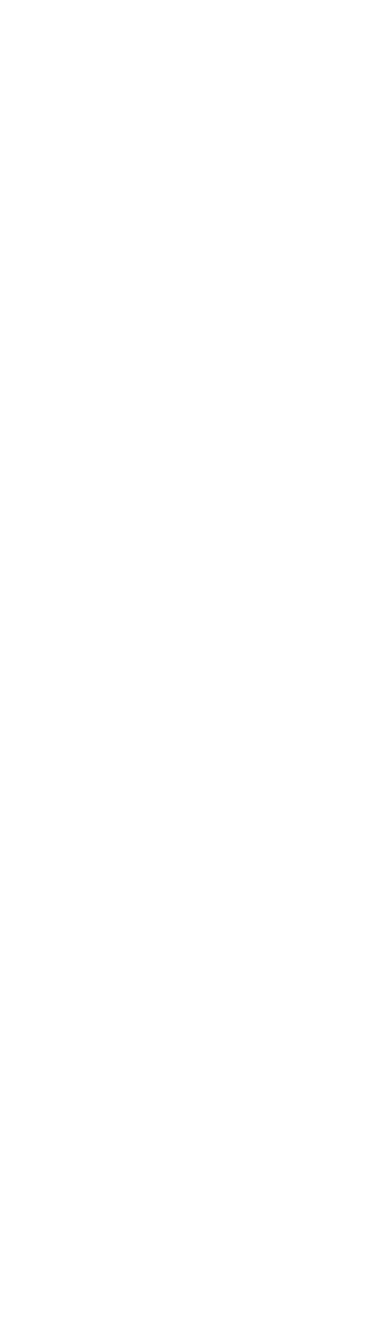
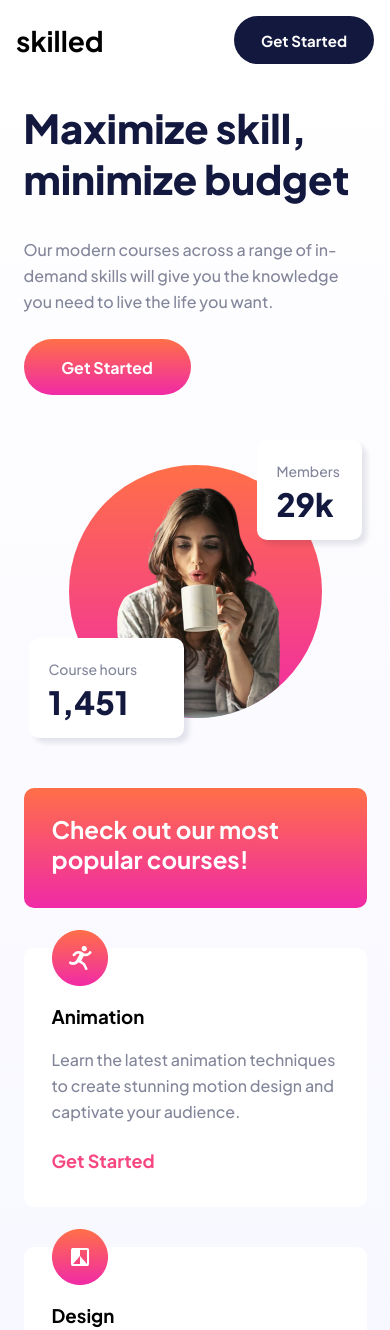
Before and after one commit to athenaa-02/skilled, a plain HTML site: page index.html in a window 390 px wide. Shown: the top 1330 px of the page. Before the commit the page ends 844 px from the top, so only its background shows below. Drawn offline with Linux system fonts and the light colour scheme.

Commit message:
done mobile version

```diff
--- a/index.html
+++ b/index.html
@@ -3,9 +3,82 @@
 <head>
     <meta charset="UTF-8">
     <meta name="viewport" content="width=device-width, initial-scale=1.0">
+    <link rel="stylesheet" href="style.css">
     <title>Document</title>
 </head>
 <body>
+    <!-- header -->
+    <header>
+        <p>skilled</p>
+        <button class="start upper">Get Started</button>
+    </header>
+<main>
+    <!-- photo and article should be in display flex box  -->
+<section class="first_text_image">
+    <!-- text -->
+<div class="text">
+    <h1>Maximize skill, minimize budget</h1>
+    <article class="course_general">Our modern courses across a range of in-demand skills will give you the knowledge you need to live the life you want.</article>
+    <button class="background_gradient">Get Started</button>
+</div>
+   <!-- image -->
+        <aside class="background_of_img">
+        <img src="images/image-removebg-preview(509)@2x.png" alt="girl with coffee">
+        <div class="white_box bigger">1,451<span>Course hours</span></div>
+        <div class="white_box smaller">29k<span>Members</span></div>
+        </aside>
+
+</section>
+
+   <!-- white box asides -->
+<section class="grid_boxes">
+
+    <aside class="boxes red">
+       <h2>Check out our most popular courses!</h2>
+    </aside>
+
+    <aside class="boxes animation">
+       <img src="images/Group 8.png" alt="">
+       <h3>Animation</h3>
+       <article class="box_article">Learn the latest animation techniques to create stunning motion design and captivate your audience.</article>
+       <a href="#">Get Started</a>
+    </aside>
+
+    <aside class="boxes design">
+        <img src="images/Group 16.png" alt="">
+        <h3>Design</h3>
+        <article class="box_article">Create beautiful, usable interfaces to help shape the future of how the web looks.</article>
+        <a href="#">Get Started</a>
+    </aside>
+
+    <aside class="boxes Photography">
+        <img src="images/Group 17.png" alt="">
+        <h3>Photography</h3>
+        <article class="box_article">Explore critical fundamentals like lighting, composition, and focus to capture exceptional photos.</article>
+        <a href="#">Get Started</a>
+    </aside>
+
+    <aside class="boxes Crypto">
+        <img src="images/Group 6.png" alt="">
+        <h3>Crypto</h3>
+        <article class="box_article">All you need to know to get started investing in crypto. Go from beginner to advanced with this 54 hour course.</article>
+        <a href="#">Get Started</a>
+    </aside>
+
+    <aside class="boxes Business">
+        <img src="images/Group 18.png" alt="">
+        <h3>Business</h3>
+        <article class="box_article">A step-by-step playbook to help you start, scale, and sustain your business without outside investment.</article>
+        <a href="#">Get Started</a>
+    </aside>
+
+</section>
+</main>
+<!-- last elements in footer -->
+<footer>
+    <p class="skilled">skilled</p>
+    <button class="start bottom">Get Started</button>
+</footer>
 
 </body>
 </html>
--- a/style.css
+++ b/style.css
@@ -0,0 +1,205 @@
+@import url('https://fonts.googleapis.com/css2?family=Plus+Jakarta+Sans:ital,wght@0,200..800;1,200..800&display=swap');
+
+:root{
+    --btn_and_text_Black:#13183F;
+    --article_color:#83869A;
+    --link_color: #F74780;
+    --btnActive:#666CA3;
+    --greyClr:#83869A;
+    --btn_and_text_Black_op:#13183f1a;
+}
+
+body{
+    margin: 0;
+    padding: 0;
+    background: linear-gradient(white, #F0F1FF );
+}
+
+*{
+    box-sizing: border-box;
+    font-family: "Plus Jakarta Sans", sans-serif;
+}
+
+/*header part*/
+header{
+    height: 48px;
+    display: flex;
+    justify-content: space-between;
+    margin: 16px 16px 38px;
+    align-items: center;
+}
+
+p{
+    font-size: 28px;
+    font-weight: 700;
+}
+
+button{
+    border: none;
+    color: white;
+    font-weight: 700;
+    cursor: pointer;
+    border-radius: 30px;
+    transition: all 0.1s;
+}
+button.start {
+    background-color: var(--btn_and_text_Black);
+    width: 140px;
+    height: 48px;
+    font-size: 15px;
+}
+
+button.start:active{
+    background-color: var(--btnActive);
+}
+
+/* section first (text and image) */
+main{
+    display: flex;
+    flex-direction: column;
+    align-items: center;
+}
+section.first_text_image{
+    width: 343px;
+    display: flex;
+    flex-direction: column;
+    width: 100%;
+    align-items: center;
+}
+/* text */
+div.text{
+    width:343px;
+}
+
+h1{
+    font-size: 40px;
+    color: var(--btn_and_text_Black);
+    font-weight: 800;
+    margin-top: 0;
+}
+article{
+    color: var(--article_color);
+    font-weight: 500;
+    line-height: 26px;
+}
+button.background_gradient{
+    color: white;
+    font-weight: 700;
+    width:167px;
+    margin-top: 24px;
+    margin-bottom: 70px;
+    align-self: flex-start;
+    height: 56px;
+    font-size: 16px;
+    background: linear-gradient(#FF6F48 , #F02AA6 );
+}
+/* image */
+aside.background_of_img{
+    background: linear-gradient(#FF6F48 , #F02AA6 );
+    width: 253px;
+    height: 253px;
+    border-radius: 50%;
+    position: relative;
+}
+aside.background_of_img img{
+    position: absolute;
+    z-index: 2;
+    width: 238px;
+    height: 238px;
+    bottom: 0;
+    border-radius: 50%;
+    left: 10px;
+}
+
+div.white_box{
+    background-color:white;
+    border-radius: 10px;
+    color: var(--btn_and_text_Black);
+    font-size: 32px;
+    font-weight: 800;
+    position: absolute;
+    z-index: 3;
+    display: flex;
+    flex-direction: column-reverse;
+    padding: 16px 20px;
+    box-shadow: 5px 5px 5px var(--btn_and_text_Black_op);
+}
+div.bigger{
+    width:155px;
+    height: 100px;
+    bottom: -20px;
+    left: -40px;
+}
+div.smaller{
+    width: 105px;
+    height: 100px;
+    right: -40px;
+    top: -25px;
+}
+
+div.white_box span{
+    color: var(--greyClr);
+    font-size: 14px;
+    font-weight: 500;
+    margin-bottom: 4px;
+}
+
+/* white box asides */
+section.grid_boxes{
+    display: flex;
+    flex-wrap: wrap;
+    justify-content: center;
+    gap: 40px;
+    max-width: 1110px;
+}
+aside.boxes{
+    width: 343px;
+    height: 259px;
+    background-color: white;
+    border-radius: 10px;
+    display: flex;
+    flex-direction: column;
+    padding-left: 28px;
+}
+aside.boxes img{
+    width: 56px;
+    margin-top: -18px;
+}
+aside.red{
+    background: linear-gradient(#FF6F48 , #F02AA6 );
+    color: white;
+    width: 343px;
+    height: 120px;
+    padding-top: 6px;
+    margin-top:70px;
+}
+
+aside.boxes article{
+    width: 286px;
+    height: 78px;
+}
+
+aside.boxes a{
+    color: var(--link_color);
+    font-size: 18px;
+    font-weight: 700;
+    text-decoration: none;
+    margin-top: 24px;
+}
+
+/* last elements in footer */
+footer{
+    height: 120px;
+    background-color: var(--btn_and_text_Black);
+    display: flex;
+    justify-content: space-between;
+    align-items: center;
+    padding: 16px;
+    margin-top:80px ;
+}
+button.bottom{
+    background: linear-gradient(#4851FF,#F02AA6);
+}
+p.skilled{
+    color: white;
+}
```
Also changed, not shown: images/Group 16.png (added), images/Group 17.png (added), images/Group 18.png (added), images/Group 6.png (added), images/Group 8.png (added), images/image-removebg-preview(509)@2x.png (added).
